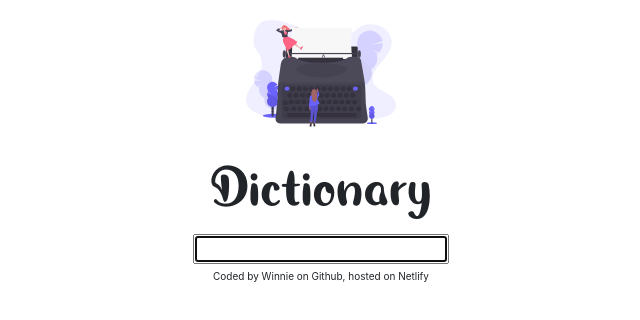
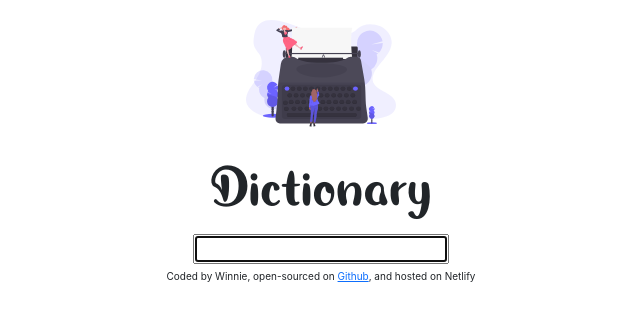
Before and after one commit to Winnie1286/dictionary-project, a React (Create React App) app: page / in a window 1280 px wide. Shown: the top 320 px of the page, without its empty margins (319-959 px from the left). Built offline with nearby package versions, Linux system fonts and the light colour scheme.

Commit message:
added Github link

```diff
--- a/src/App.js
+++ b/src/App.js
@@ -13,7 +13,14 @@
           <Dictionary />
         </main>
         <footer className="footer">
-          Coded by Winnie on Github, hosted on Netlify
+          Coded by Winnie, open-sourced on{" "}
+          <a
+            href="https://github.com/Winnie1286/dictionary-project"
+            target="_blank"
+          >
+            Github
+          </a>
+          , and hosted on Netlify
         </footer>
       </div>
     </div>
```
